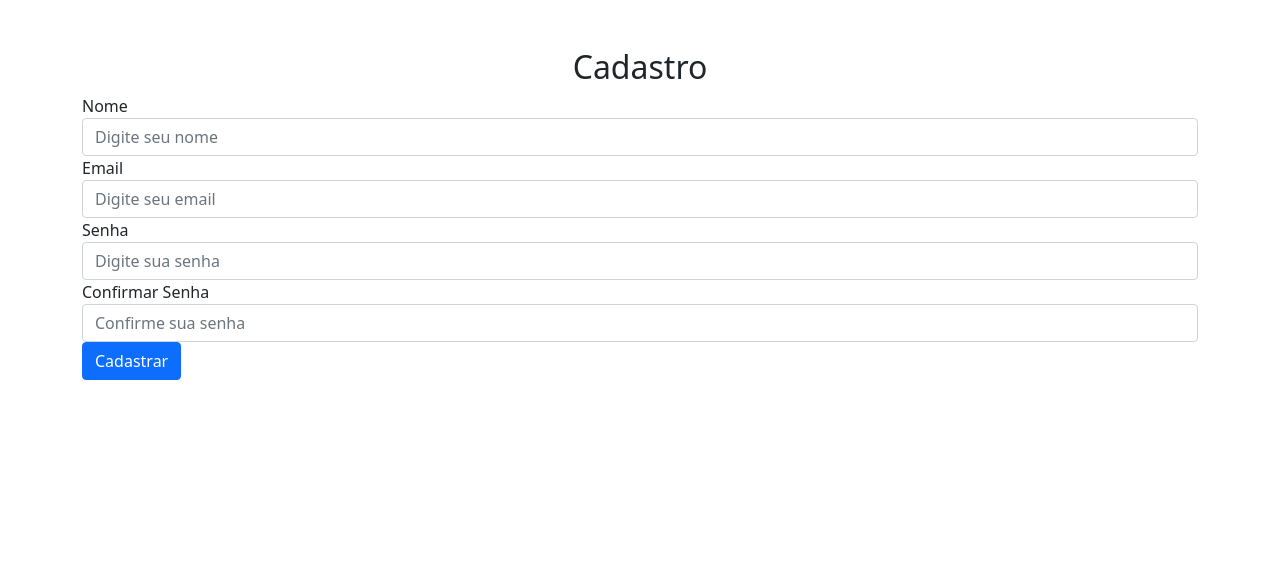
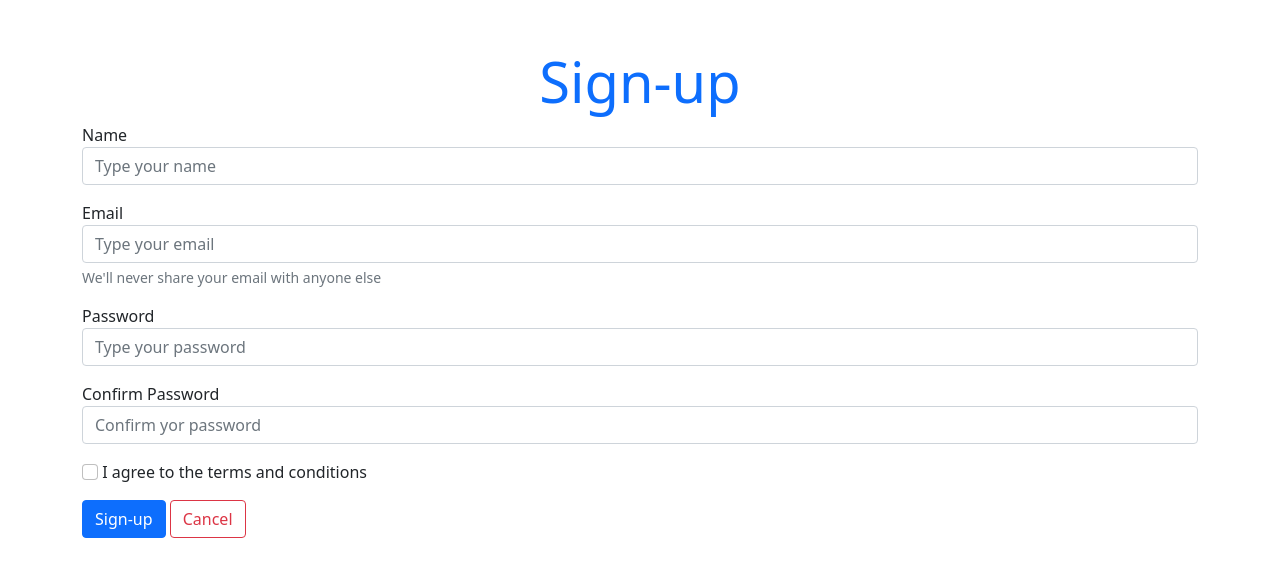
Before and after one commit to tiagodefendi/Hydro-Cultiva-Connect, a Django app: page /signup/ in a window 1280 px wide. Shown: the top 577 px of the page. Run offline with Django 4.2, Linux system fonts and the light colour scheme; some libraries are stand-ins or nearby versions.

Commit message:
Update signup.html

```diff
--- a/frontend/templates/signup.html
+++ b/frontend/templates/signup.html
@@ -13,26 +13,42 @@
 </head>
 
 <body>
+
+    <!-- TODO: improve page -->
     <div class="container mt-5">
-        <h2 class="text-center">Cadastro</h2>
+        <h2 class="text-center display-4 text-primary">Sign-up</h2>
+
         <form>
-            <div class="form-group">
-                <label for="name">Nome</label>
-                <input type="text" class="form-control" id="name" placeholder="Digite seu nome">
+            <div class="mb-3"> <!-- name -->
+                <label for="name">Name</label>
+                <input type="text" class="form-control" id="name" placeholder="Type your name">
             </div>
-            <div class="form-group">
+
+            <div class="mb-3"> <!-- email -->
                 <label for="email">Email</label>
-                <input type="email" class="form-control" id="email" placeholder="Digite seu email">
+                <input type="email" class="form-control" id="email" placeholder="Type your email">
+                <div id="emailHelp" class="form-text user-select-none">We'll never share your email with anyone else</div>
             </div>
-            <div class="form-group">
-                <label for="password">Senha</label>
-                <input type="password" class="form-control" id="password" placeholder="Digite sua senha">
+
+            <div class="mb-3"> <!-- password-->
+                <label for="password">Password</label>
+                <input type="password" class="form-control" id="password" placeholder="Type your password">
             </div>
-            <div class="form-group">
-                <label for="confirmPassword">Confirmar Senha</label>
-                <input type="password" class="form-control" id="confirmPassword" placeholder="Confirme sua senha">
+
+            <div class="mb-3"> <!-- confirm password -->
+                <label for="confirmPassword">Confirm Password</label>
+                <input type="password" class="form-control" id="confirmPassword" placeholder="Confirm yor password">
             </div>
-            <button type="submit" class="btn btn-primary btn-block">Cadastrar</button>
+
+            <div class="mb-3"> <!-- checkbox -->
+                <input type="checkbox" class="form-check-input" id="Terms and Conditions">
+                <label class="form-check-label" for="Terms and Conditions">I agree to the terms and conditions</label>
+            </div>
+
+            <div class="mb-3"> <!-- buttons -->
+                <button type="submit" class="btn btn-primary">Sign-up</button>
+                <button type="submit" class="btn btn-outline-danger">Cancel</button>
+            </div>
         </form>
     </div>
 
```
